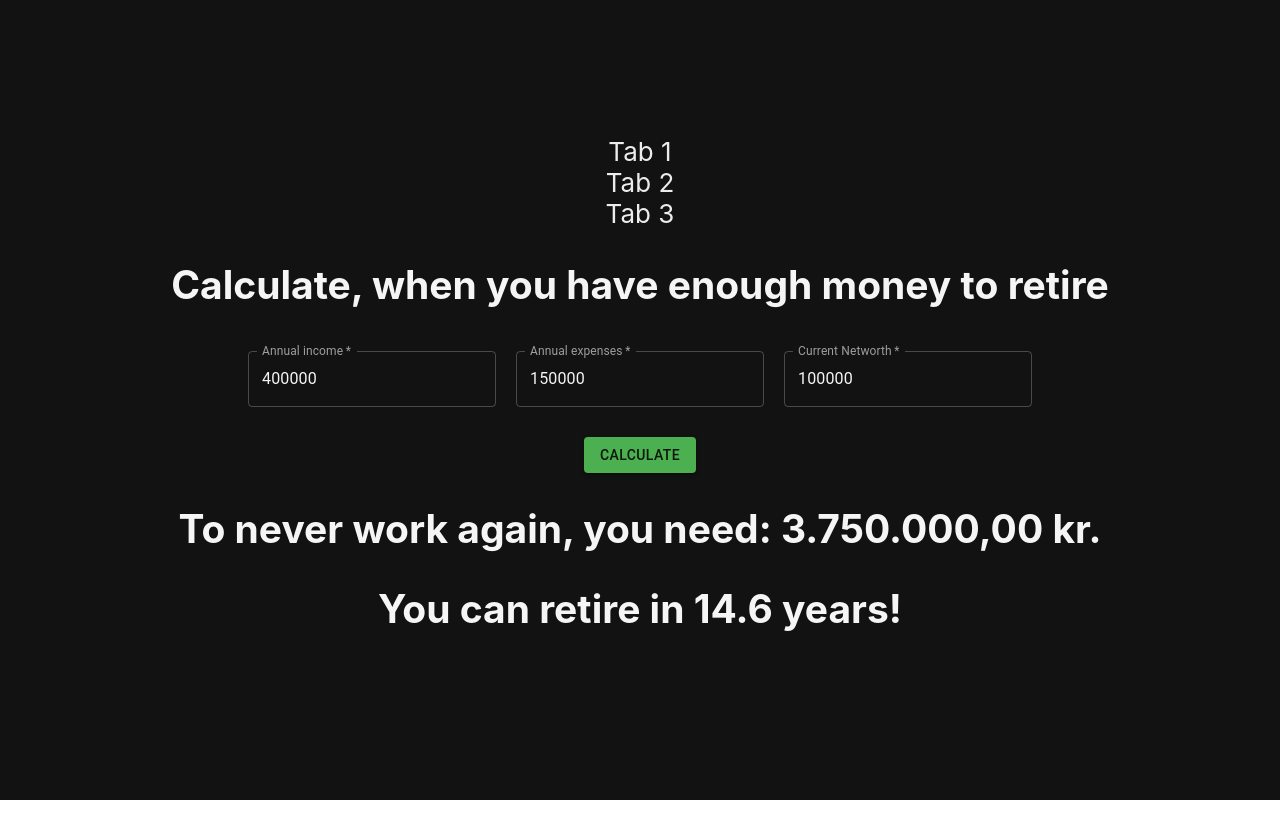
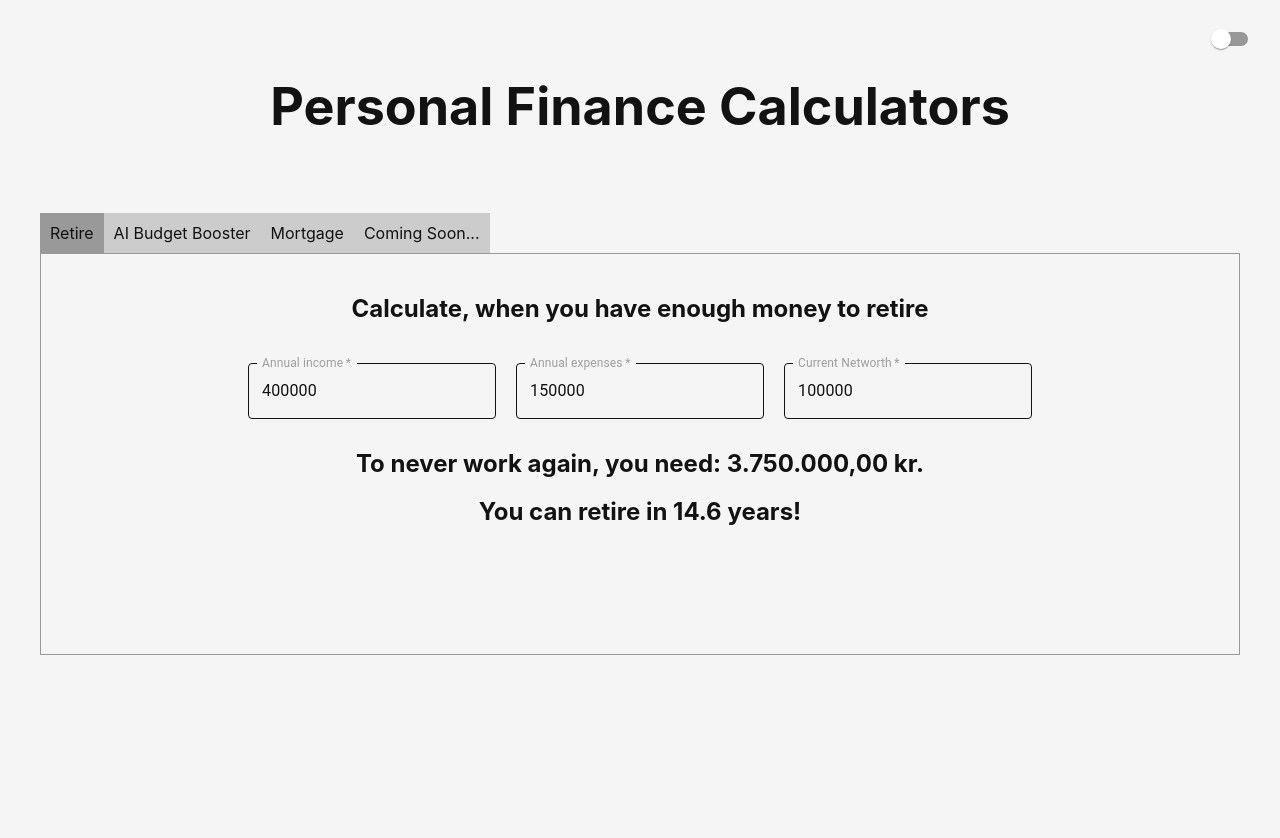
Before and after one commit to Jepmoltho/MoneyManager, a React (Create React App) app: page / in a window 1280 px wide. Shown: the top 838 px of the page. Before the commit the page ends 800 px from the top, so only its background shows below. Built offline with nearby package versions, Linux system fonts and the light colour scheme.

Commit message:
Dark and lightmode

```diff
--- a/src/App.css
+++ b/src/App.css
@@ -14,18 +14,18 @@
 }
 
 .App-header {
-  background-color: #121212;
-  min-height: 100vh;
+  /*background-color: #121212;*/
+  /*min-height: 100vh;*/
   display: flex;
   flex-direction: column;
   align-items: center;
   justify-content: center;
   font-size: calc(10px + 2vmin);
-  color: rgb(236, 236, 236);
+  /*color: rgb(236, 236, 236);*/
 }
 
 .App-link {
-  color: white;
+  /*color: white;*/
 }
 
 @keyframes App-logo-spin {
@@ -45,12 +45,91 @@
   margin-top: 20px !important;
 }
 
-h2 {
+/*Custom CSS*/
+
+/* Colors */
+.dark-mode {
+  background-color: #121212;
+  color: #9e9e9e;
+}
+
+.dark-mode h2 {
   color: #f5f5f5;
 }
 
-p {
-  color: #9e9e9e;
+.light-mode {
+  background-color: #f5f5f5;
+  color: #121212;
+}
+
+/*Top content*/
+.App {
+  padding-bottom: 300px;
+}
+.top-content {
+  height: fit-content;
+}
+
+.page-title {
+  padding-top: 40px;
+  padding-bottom: 40px;
+}
+
+.page-content {
+  margin-left: 40px;
+  margin-right: 40px;
+}
+
+/* Tabs */
+.tabs-container {
+  display: flex;
+}
+
+.tab {
+  padding: 10px;
+  background-color: #ccc;
+  cursor: pointer;
+}
+
+.tab.active {
+  background-color: rgba(124, 124, 124, 0.753);
+}
+
+.tab-inner-headline {
+  margin-top: 40px;
+  margin-bottom: 30px;
+}
+
+.tab-content {
+  /*margin-left: 10px;*/
+  border: 1px solid rgba(124, 124, 124, 0.753);
+  min-height: 400px;
+}
+
+/* Dark mode switch */
+.dark-mode-switch {
+  position: fixed !important;
+  top: 20px;
+  right: 20px;
+}
+
+/* Custom text fields */
+.custom-text-field {
+  display: flex;
+  align-items: center;
+  border: 2px solid #ccc;
+  border-radius: 4px;
+  padding: 8px;
+}
+
+.custom-text-field input {
+  border: none;
+  outline: none;
+  flex: 1;
+  padding: 4px;
+  font-size: 16px;
+  color: #333;
+  background-color: #f5f5f5;
 }
 
 /*
--- a/src/App.tsx
+++ b/src/App.tsx
@@ -1,20 +1,71 @@
 import "./App.css";
-//import { headline } from "./Components/Headline";
 import RetirementCalculator from "./Components/RetirementCalculator";
 import { ThemeProvider } from "@mui/material/styles";
 import { theme } from "./Components/ColorTheme";
 import AI from "./Components/AI";
 import Accordion from "./Components/Accordion";
-
-//import TextField from "@mui/material/TextField";
+import { useEffect, useState } from "react";
+import Switch from "@mui/material/Switch";
 
 function App() {
+  const [darkMode, setDarkMode] = useState(true);
+
+  const textFieldLightMode = {
+    input: { color: "#121212" },
+    "& .MuiOutlinedInput-notchedOutline": {
+      borderColor: "#121212", // Replace "red" with your desired border color
+      "&:hover fieldset": {
+        borderColor: "#121212", // Replace with your desired border color
+      },
+    },
+  };
+  const textFieldDarkMode = {
+    input: { color: "#f5f5f5" },
+    "& .MuiOutlinedInput-notchedOutline": {
+      borderColor: "#f5f5f5", // Replace "red" with your desired border color
+      "&:hover fieldset": {
+        borderColor: "black", // Replace with your desired border color
+      },
+    },
+  };
+
+  const [inputTextColor, setInputTextColor] = useState(textFieldLightMode);
+
+  //prettier-ignore
+  useEffect(() => {
+    if (darkMode === true){
+    document.getElementsByClassName("App")[0].classList.add("light-mode");
+    document.getElementsByClassName("App")[0].classList.remove("dark-mode");
+    //setInputTextColor({input: { color: "black" }});
+    setInputTextColor(textFieldLightMode);
+    } else {
+      document.getElementsByClassName("App")[0].classList.add("dark-mode");
+      document.getElementsByClassName("App")[0].classList.remove("light-mode");
+      setInputTextColor(textFieldDarkMode);
+    }
+  },[darkMode]);
+
   return (
     <ThemeProvider theme={theme}>
       <div className="App">
-        <header className="App-header">
-          <Accordion fire={<RetirementCalculator />} ai={<AI />} />
+        <header className="App-header" /*style={{ backgroundColor: "brown" }}*/>
+          <div className="top-content">
+            <Switch
+              className={"dark-mode-switch"}
+              onClick={() =>
+                setDarkMode(!darkMode)
+              } /*{...label} defaultChecked*/
+            />
+            <h1 className="page-title">Personal Finance Calculators</h1>
+          </div>
         </header>
+        <div className="page-content">
+          <Accordion
+            /*textcolor={inputTextColor}*/
+            fire={<RetirementCalculator textcolor={inputTextColor} />}
+            ai={<AI />}
+          />
+        </div>
       </div>
     </ThemeProvider>
   );
--- a/src/Components/AI.jsx
+++ b/src/Components/AI.jsx
@@ -31,6 +31,10 @@ export default function AIJS() {
     let messages = chats;
     const userMessage = { role: "user", content: message };
     messages.push(userMessage);
+
+    /*
+
+    */
 
     await openai
       .createChatCompletion({
--- a/src/Components/Accordion.tsx
+++ b/src/Components/Accordion.tsx
@@ -8,28 +8,34 @@ function FinancialCalculatorAccordion(props: any) {
   };
 
   return (
-    <div className="accordion">
-      <div className="tabs">
+    <div className="tabs">
+      <div className="tabs-container">
         <div
           className={`tab ${activeTab === 0 ? "active" : ""}`}
           onClick={() => handleTabChange(0)}
         >
-          Tab 1
+          Retire
         </div>
         <div
           className={`tab ${activeTab === 1 ? "active" : ""}`}
           onClick={() => handleTabChange(1)}
         >
-          Tab 2
+          AI Budget Booster
         </div>
         <div
           className={`tab ${activeTab === 2 ? "active" : ""}`}
           onClick={() => handleTabChange(2)}
         >
-          Tab 3
+          Mortgage
+        </div>
+        <div
+          className={`tab ${activeTab === 3 ? "active" : ""}`}
+          onClick={() => handleTabChange(3)}
+        >
+          Coming Soon...
         </div>
       </div>
-      <div className="content">
+      <div className="tab-content">
         {activeTab === 0 && (
           <div>
             {props.fire}
@@ -50,6 +56,12 @@ function FinancialCalculatorAccordion(props: any) {
             {/* Render the content for the third tab */}
           </div>
         )}
+        {activeTab === 3 && (
+          <div>
+            {/* Financial Calculator 3 */}
+            {/* Render the content for the third tab */}
+          </div>
+        )}
       </div>
     </div>
   );
--- a/src/Components/ColorTheme.tsx
+++ b/src/Components/ColorTheme.tsx
@@ -1,6 +1,36 @@
 import { createTheme } from "@mui/material/styles";
 import { green, yellow, grey, red } from "@mui/material/colors";
 
+// Extend the existing ThemeOptions interface to include the light mode palette
+
+export const theme = createTheme({
+  palette: {
+    background: {
+      default: grey[900],
+      paper: grey[800],
+    },
+    primary: {
+      main: "#4CAF50",
+      light: green[400],
+      dark: green[800],
+    },
+    secondary: {
+      main: yellow[500],
+      light: yellow[200],
+      dark: yellow[800],
+    },
+    text: {
+      primary: grey[100],
+      secondary: grey[500],
+    },
+    error: {
+      main: red[500],
+      light: yellow[200],
+      dark: yellow[800],
+    },
+  },
+});
+/*
 export const theme = createTheme({
   palette: {
     mode: "dark",
@@ -29,6 +59,8 @@ export const theme = createTheme({
     },
   },
 });
+
+*/
 /*
   palette: {
     primary: {
--- a/src/Components/Headline.tsx
+++ b/src/Components/Headline.tsx
@@ -1,6 +1,6 @@
 export default function headline() {
   return (
-    <div className="mm-headline">
+    <div className="tab-inner-headline">
       <h2>Calculate, when you have enough money to retire</h2>
     </div>
   );
--- a/src/Components/RetirementCalculator.tsx
+++ b/src/Components/RetirementCalculator.tsx
@@ -1,12 +1,9 @@
 import TextField from "@mui/material/TextField";
 import { useState, useEffect } from "react";
-import Button from "@mui/material/Button";
 import ResultText from "./ResultText";
-import Headline from "./Headline"; //"./Headline";
-//import { useTheme } from "@mui/material/styles";
+import Headline from "./Headline";
 
-export default function RetirementCalculator(): JSX.Element {
-  //const theme = useTheme();
+export default function RetirementCalculator(props: any): JSX.Element {
   const [annualIncome, setAnnualIncome] = useState<string>("400000");
   const [annualExpenses, setAnnualExpenses] = useState<string>("150000");
   const [currentNetworth, setCurrentNetworth] = useState<string>("100000");
@@ -50,15 +47,12 @@ export default function RetirementCalculator(): JSX.Element {
 
     //Because everything is calculated by yearm, we find how many more times/years you need your average yearly savings to reach your asset target
     //let yearToRetirenment : number = Math.round(unachieved / yearlySavings * 10) / 10;
-
+    /*
     console.log("networth " + networth);
-
     console.log("Asset target " + assetTarget);
-
     console.log("Unachieved " + unachieved);
-
     console.log("years to retire " + yearToRetirenment);
-
+    */
     setRetirenmentAge(yearToRetirenment);
   };
 
@@ -81,10 +75,10 @@ export default function RetirementCalculator(): JSX.Element {
     }
   }
 
+  //const inputTextColor = { input: { color: "black" } };
   return (
     <div className="retirenment-calculator-container">
       <div className="container">
-        {/*<div>{headline()}</div>*/}
         <Headline />
         <div className="row">
           <TextField
@@ -94,7 +88,7 @@ export default function RetirementCalculator(): JSX.Element {
             type="tel"
             onChange={handleChangeIncome}
             value={annualIncome}
-            /*color={"primary"}*/
+            sx={props.textcolor}
           />
           <TextField
             className="input-text-field"
@@ -104,6 +98,7 @@ export default function RetirementCalculator(): JSX.Element {
             onChange={handleChangeExpenses}
             value={annualExpenses}
             color={"error"}
+            sx={props.textcolor}
           ></TextField>
           <TextField
             className="input-text-field"
@@ -112,10 +107,12 @@ export default function RetirementCalculator(): JSX.Element {
             type="tel"
             onChange={handleChangeNetworth}
             value={currentNetworth}
+            sx={props.textcolor}
           ></TextField>
         </div>
 
         <div className="retirenmentAge">
+          {/*
           <Button
             className="calculate-rc"
             variant="contained"
@@ -123,6 +120,7 @@ export default function RetirementCalculator(): JSX.Element {
           >
             Calculate
           </Button>
+          */}
           <ResultText
             beginningText="To never work again, you need: "
             calculation={(parseInt(annualExpenses) * 25).toLocaleString(
@@ -131,13 +129,6 @@ export default function RetirementCalculator(): JSX.Element {
             )}
           ></ResultText>
           {returnRetirenmentAge(retirenmentAge)}
-          {/*
-          <ResultText
-            beginningText="You can retire in "
-            calculation={retirenmentAge}
-            endText=" years!"
-          ></ResultText>
-          */}
         </div>
       </div>
     </div>
```
Also changed, not shown: src/Components/CustomTextField.tsx (added, +27 -0 lines), src/context.jsx (added, +107 -0 lines).
